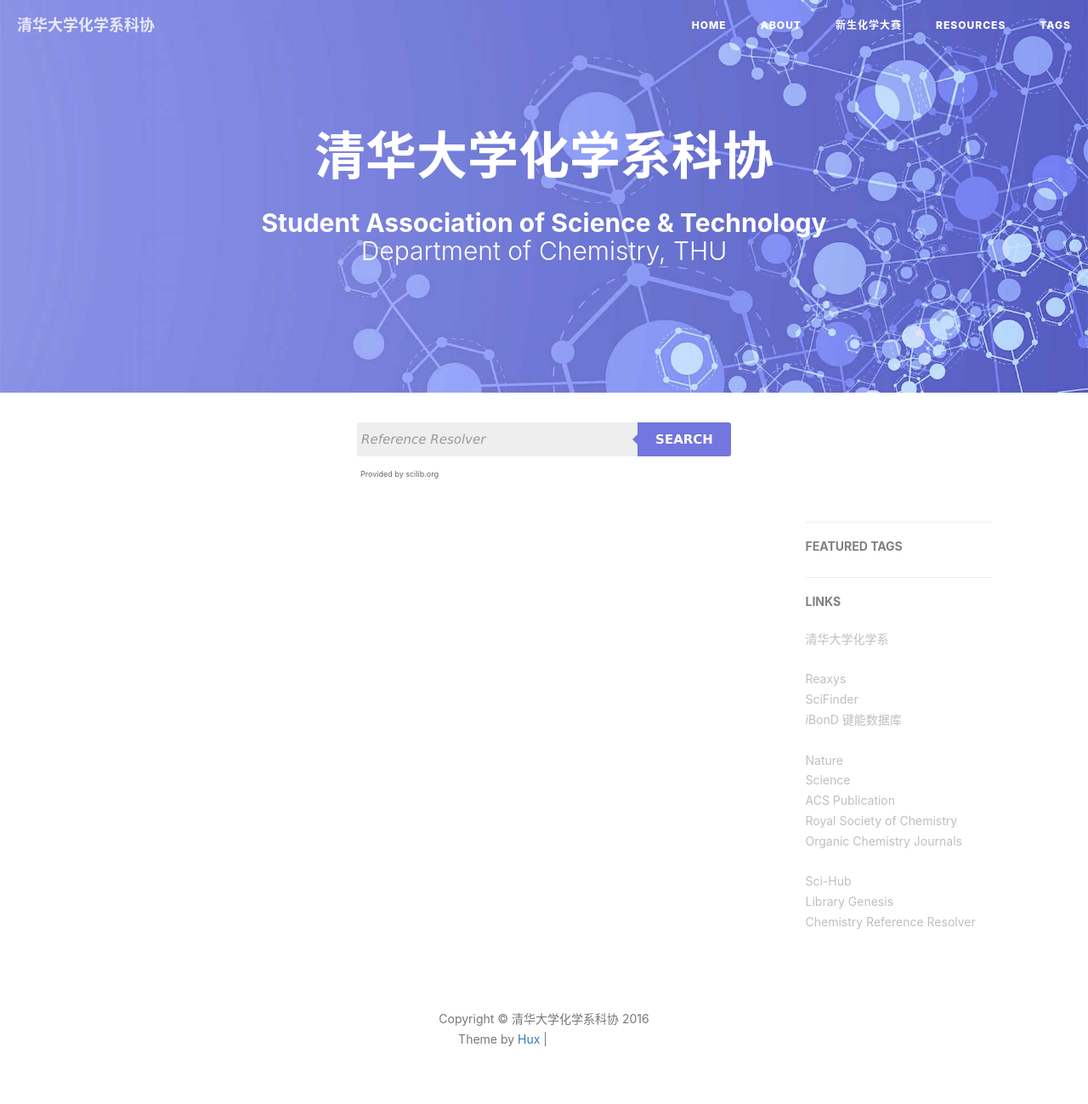
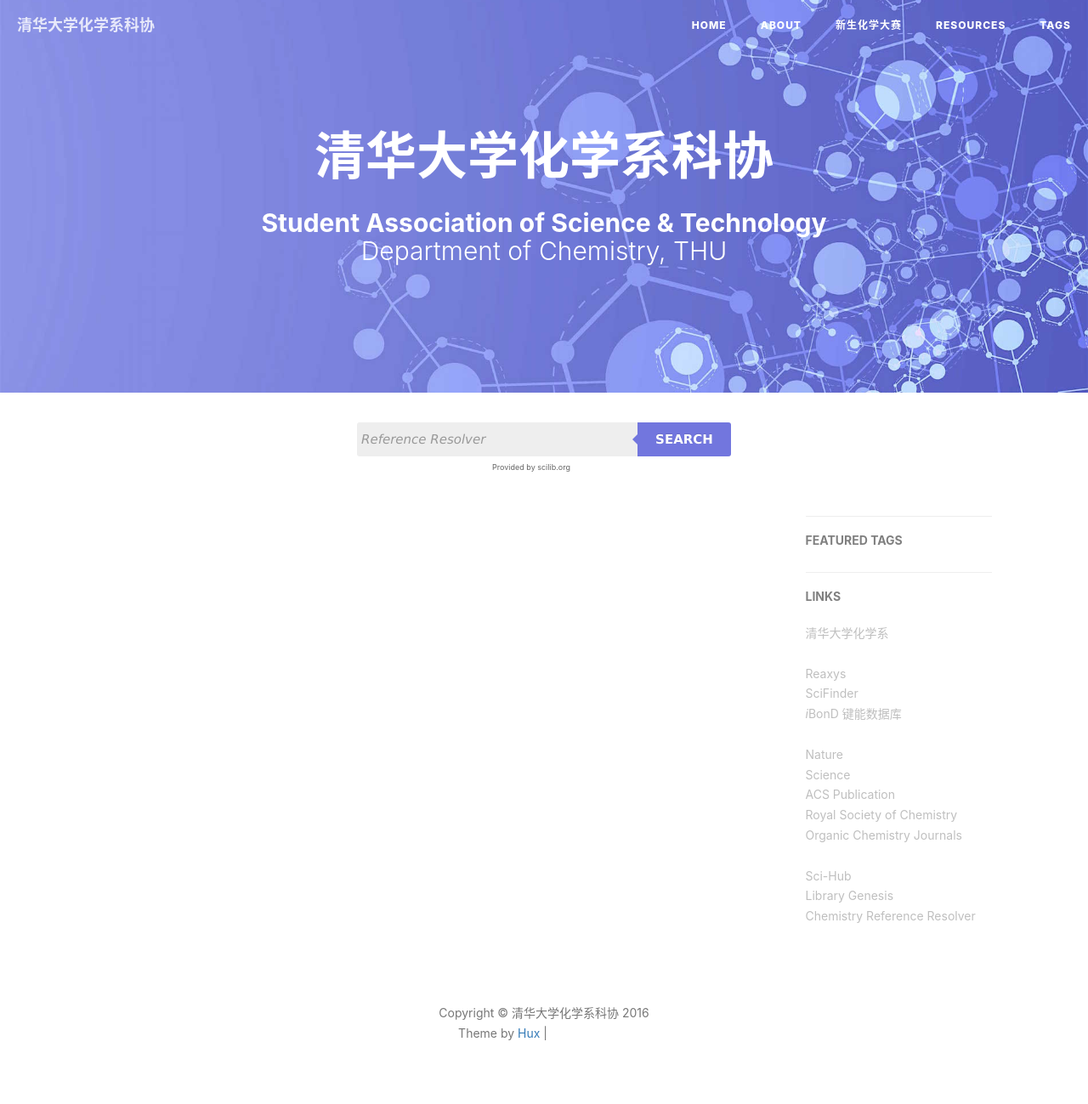
Before and after one commit to THUchemST/thuchemst.github.io, a Jekyll site: the page built from index.html, in a window 1280 px wide. Shown: the whole page at 85% size. Built offline with Jekyll 4.4.1, drawn with Linux system fonts in a browser that asks for light colours; nearby versions of some CDN libraries; the list of posts is cut into pages by our own code; comment, search, counter and statistics services are not loaded; grey boxes are pictures that could not be loaded.

```diff
--- a/_layouts/page.html
+++ b/_layouts/page.html
@@ -22,7 +22,7 @@
         <input type="text" placeholder="Reference Resolver" required name="q">
         <button type="submit">Search</button>
 	</form>
-   <p id="BlankLine" align="center" style="font-size:9px; line-height:12px; color:#666666; margin-top:0px; margin-right:340px">Provided by scilib.org</p>
+   <p id="BlankLine" align="center" style="font-size:9px; color:#666666; margin-top:-10px; margin-right:30px">Provided by scilib.org</p>
 
 <!-- Main Content -->
 <div class="container">
```
